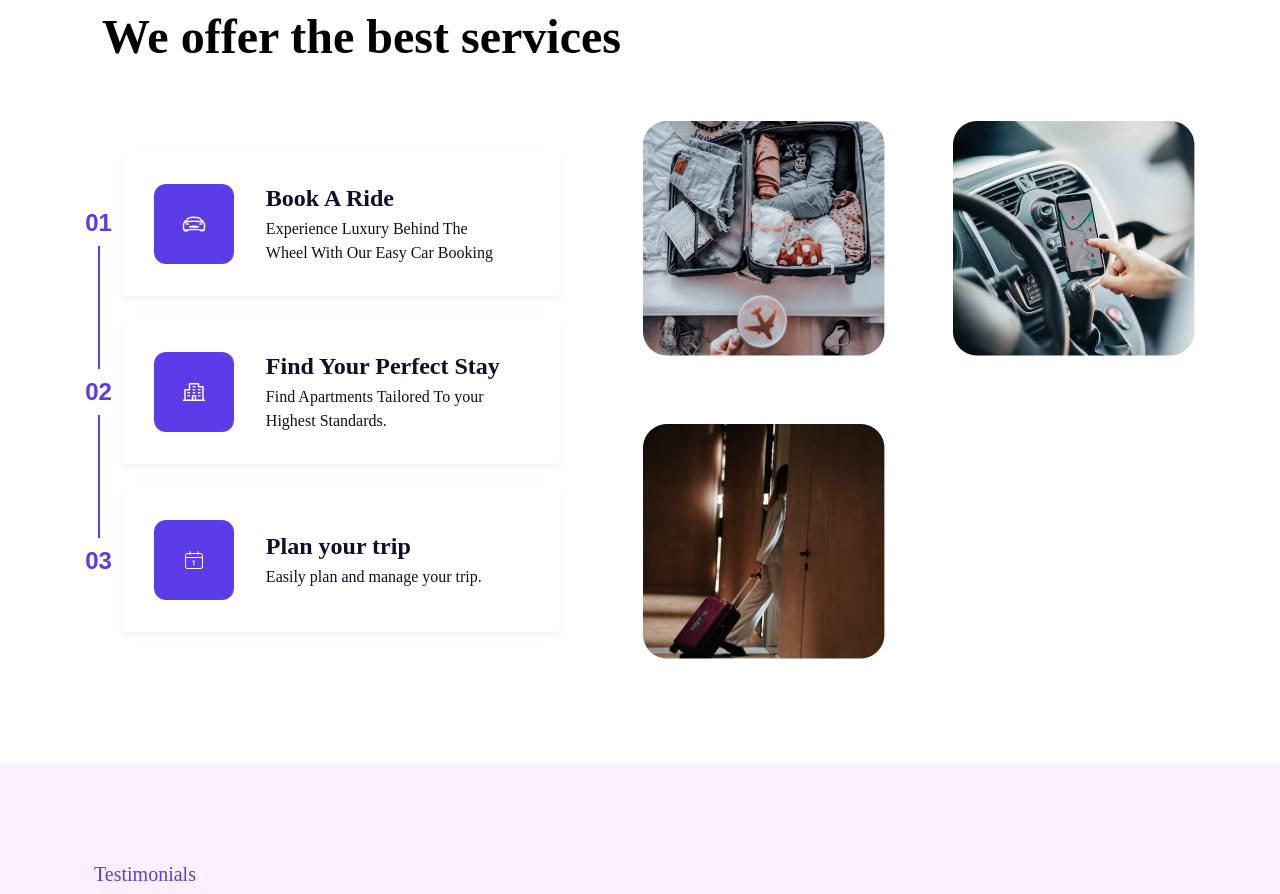
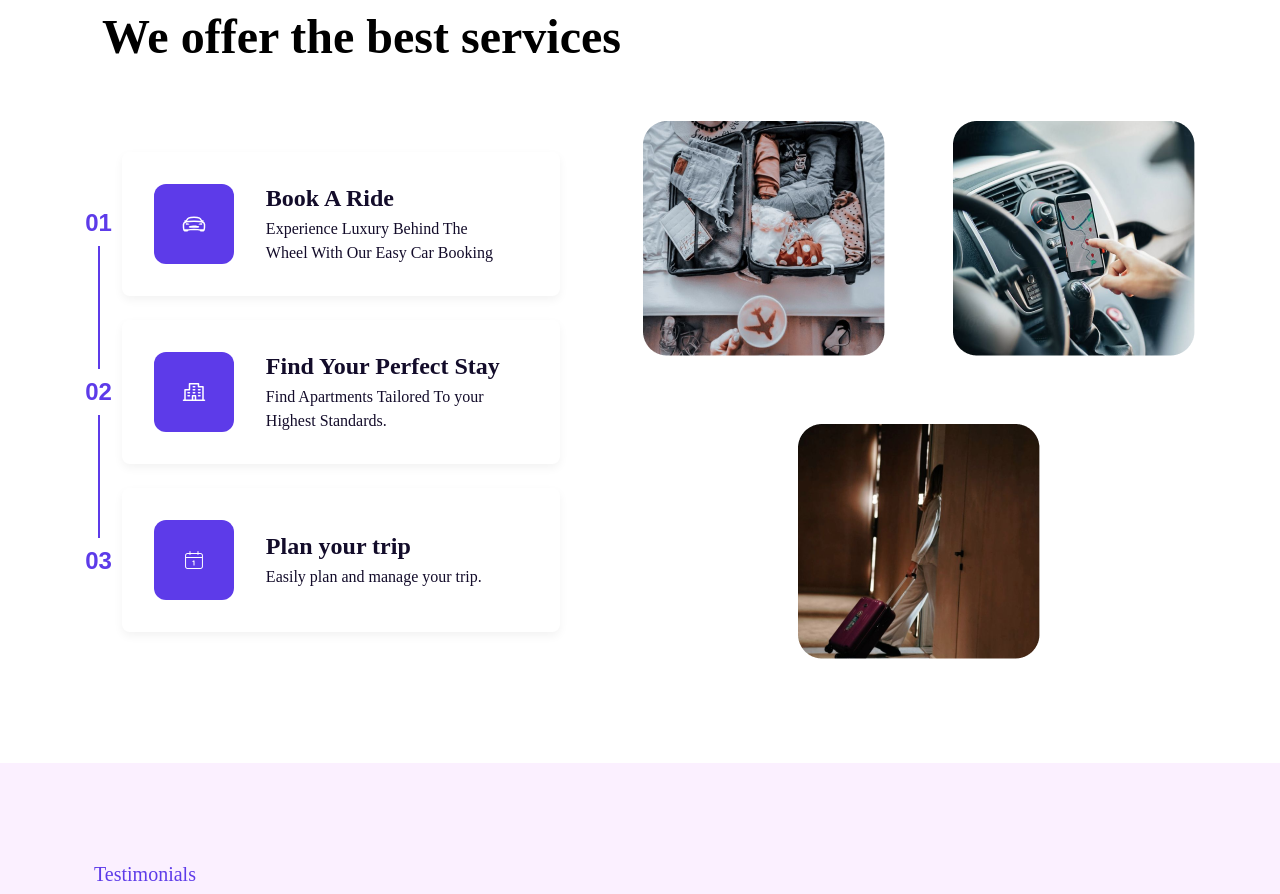
Before and after one commit to chiedozieezenwa/CUE, a React (Vite) app: page / in a window 1280 px wide. Shown: the part 2520-3414 px from the top of the page. Built offline with nearby package versions, Linux system fonts and the light colour scheme; no server answers; the HTML template or start-up script is replaced by a standard one; a web font is replaced by a local one.

Commit message:
key features

```diff
--- a/src/components/landingPage/features/features.module.css
+++ b/src/components/landingPage/features/features.module.css
@@ -127,6 +127,7 @@
 .right_section {
   display: flex;
   flex-direction: column;
+  align-items: center;
   gap: 68px;
 }
 
@@ -140,19 +141,9 @@
     padding-bottom: 133px;
     display: flex;
     justify-content: space-between;
-    /* align-items: center; */
     background-color: #ffffff;
     position: relative;
 }
-
-/* .features-content {
-    display: flex;
-    justify-content: space-between;
-    align-items: flex-start;
-    max-width: 1200px;
-    width: 50%;
-    gap: 20px;
-} */
 
 .features-text {
     max-width: 500px;
@@ -255,6 +246,7 @@
     object-fit: cover;
     position: absolute;
     margin-top: 50px;
+}
   .cardText > p:first-child {
     font-size: 16px;
     line-height: 30px;
@@ -287,4 +279,3 @@
     width: 272px;
   }
 }
-}
--- a/src/pages/home/index.jsx
+++ b/src/pages/home/index.jsx
@@ -14,7 +14,6 @@ export const Home = () => {
     <div>
       <Navbar />
       <Hero />
-
       <Proplan />
       <Explore />
       <TopFeatures />
```
